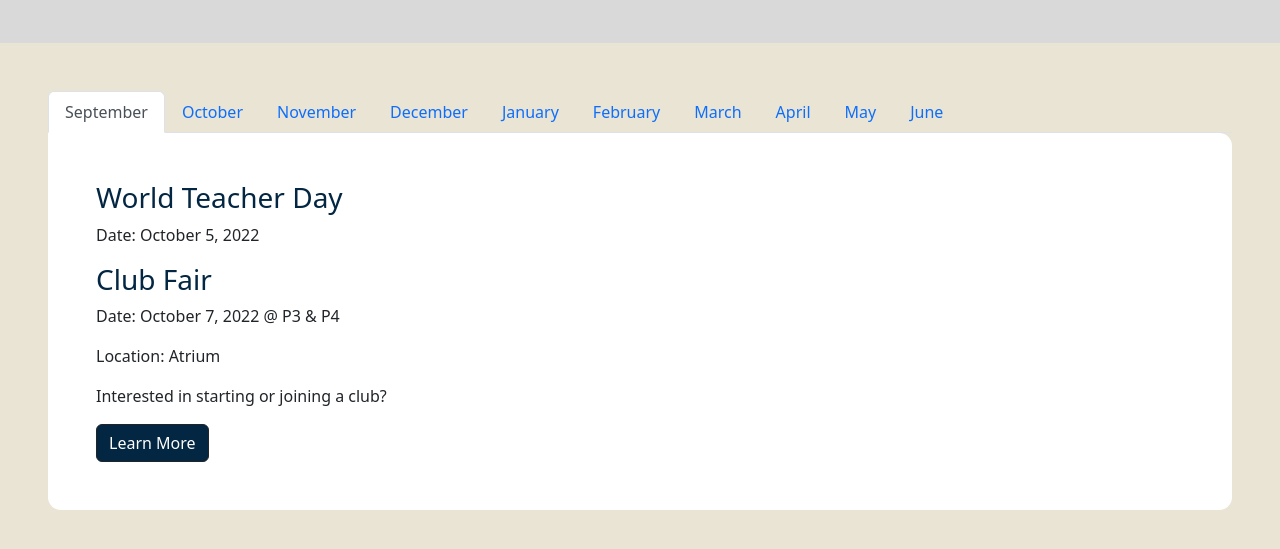
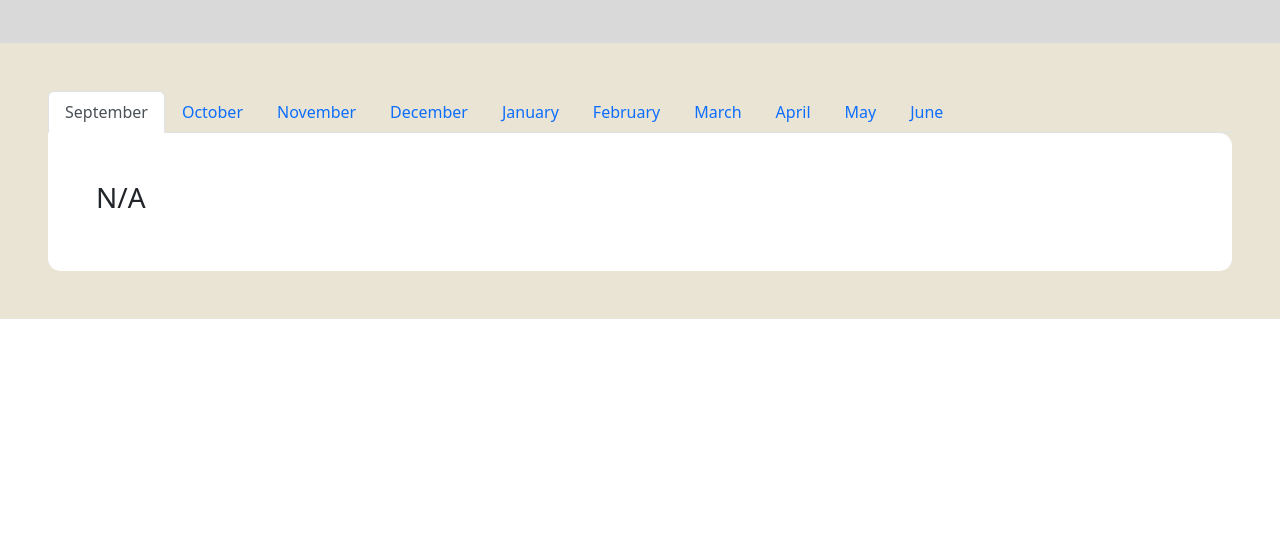
Before and after one commit to markvillesac/markvillesac.github.io, a plain HTML site: page html/upcoming-events.html in a window 1280 px wide. Shown: the part 279-828 px from the top of the page. After the commit the page ends 800 px from the top, so only its background shows below. Drawn offline with nearby package versions, Linux system fonts and the light colour scheme.

Commit message:
Update upcoming-events.html

```diff
--- a/html/upcoming-events.html
+++ b/html/upcoming-events.html
@@ -93,15 +93,7 @@
                 <div class="tab-pane active" id="september">
                     <div class="row p-5">
                         <div class="col">
-                            <h3 style="color:#032642">World Teacher Day</h3>
-                            <p>Date: October 5, 2022</p>
-
-                            <h3 style="color:#032642">Club Fair</h3>
-                            <p>Date: October 7, 2022 @ P3 & P4</p>
-                            <p>Location: Atrium</p>
-
-                            <p>Interested in starting or joining a club?</p>
-                            <a type="button" style="background-color: #032642;" class="btn btn-dark" href="#">Learn More</a>
+                            <h3>N/A</h3>
                         </div>
                     </div>
                 </div>
@@ -109,8 +101,11 @@
                 <div class="tab-pane" id="october">
                     <div class="row p-5">
                         <div class="col">
-                            <h3 style="color:#032642">October</h3>
-                            <p>Date: October 4, 2022 @ P3 & P4</p>
+                            <h3 style="color:#032642">World Teacher Day</h3>
+                            <p>Date: October 5, 2022</p>
+
+                            <h3 style="color:#032642">Club Fair</h3>
+                            <p>Date: October 7, 2022 @ P3 & P4</p>
                             <p>Location: Atrium</p>
 
                             <p>Interested in starting or joining a club?</p>
```
